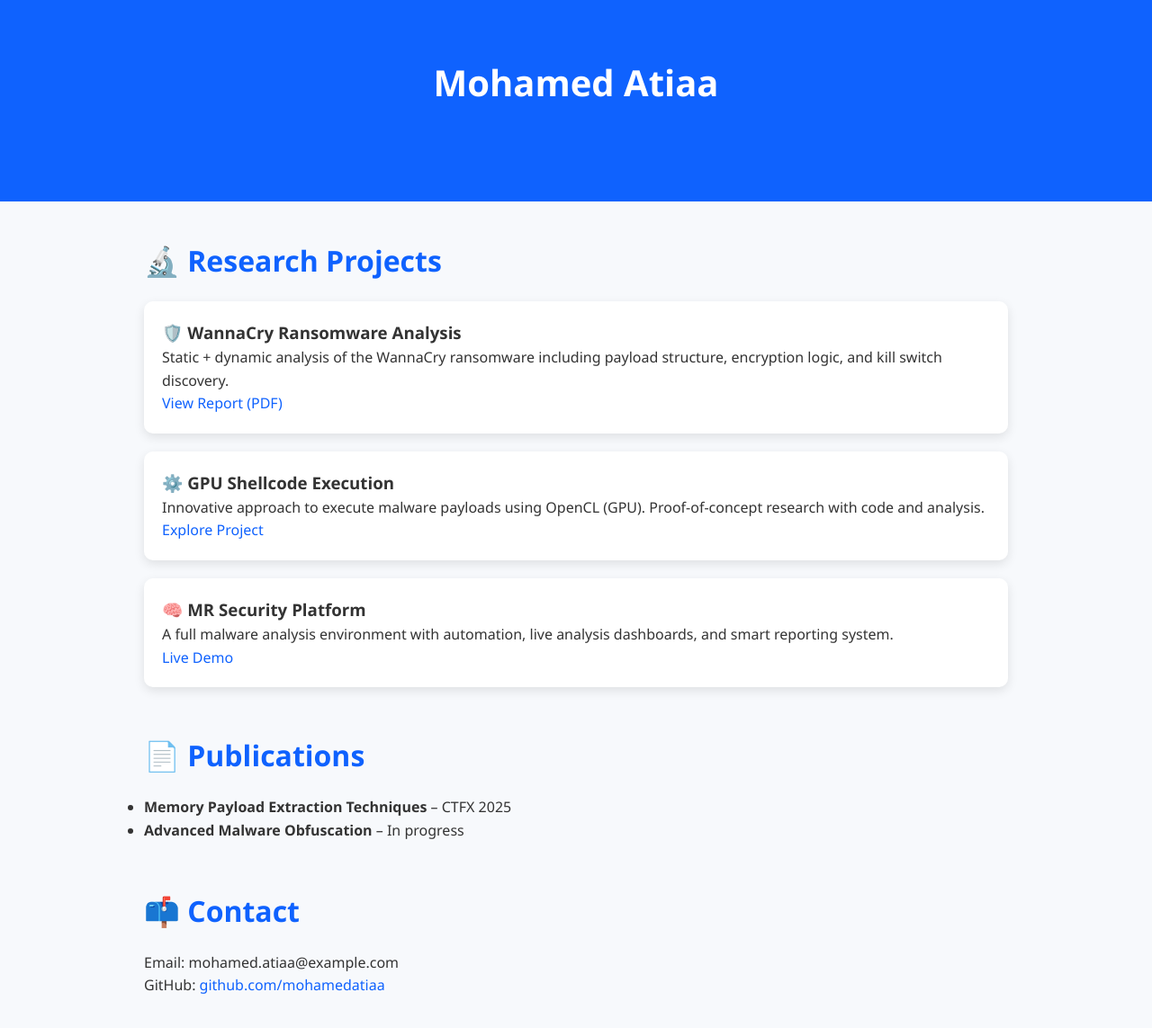
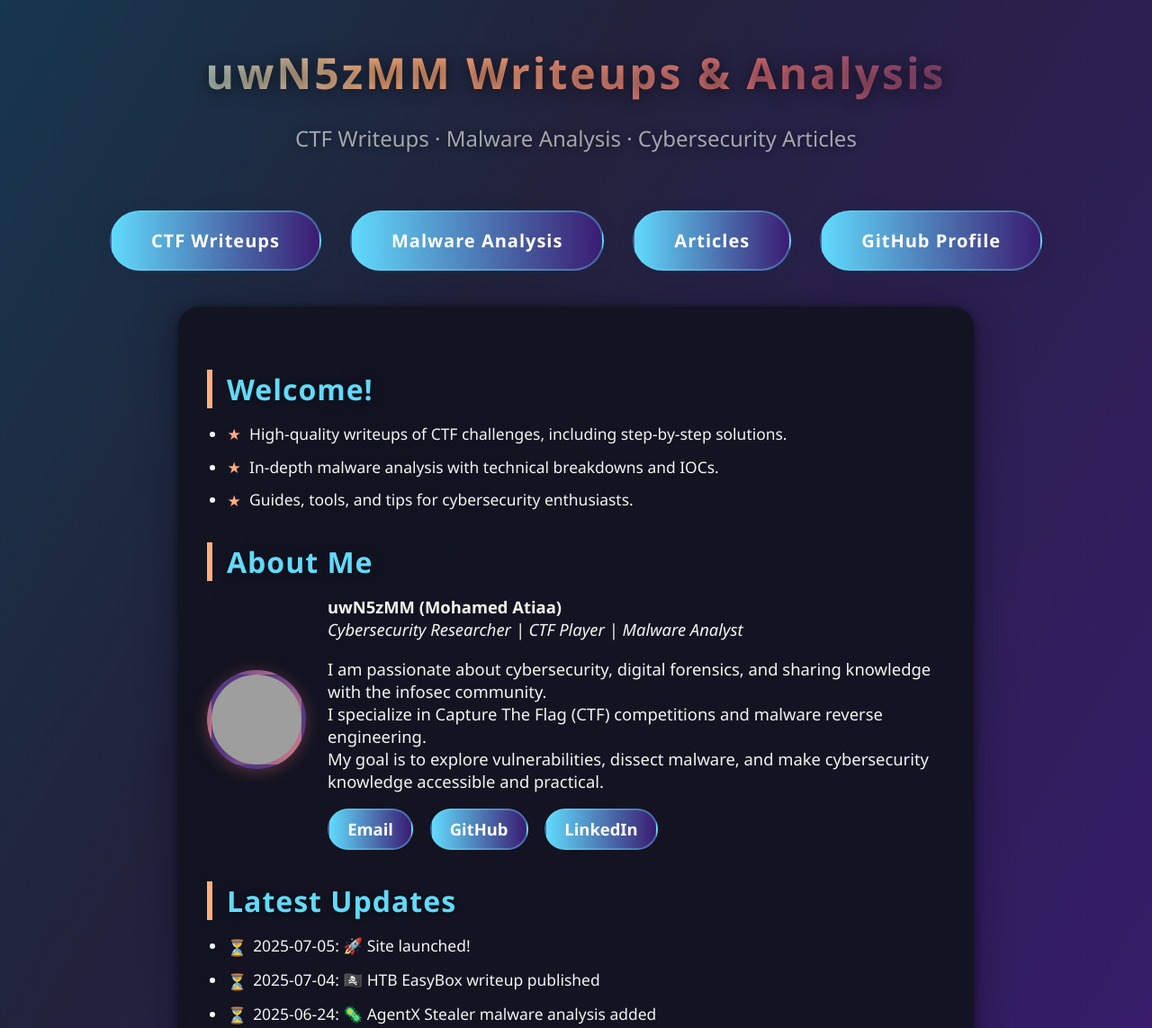
Before and after one commit to meto0x0/meto0x01, a plain HTML site: page index.html in a window 1280 px wide. Shown: the top 1143 px of the page at 90% size. Drawn offline with Linux system fonts and the light colour scheme; grey boxes are pictures that could not be loaded.

Commit message:
Update index.html

```diff
--- a/index.html
+++ b/index.html
@@ -1,193 +1,248 @@
 <!DOCTYPE html>
 <html lang="en">
 <head>
-  <meta charset="UTF-8" />
-  <meta name="viewport" content="width=device-width, initial-scale=1.0"/>
-  <title>Mohamed Atiaa | Research Portfolio</title>
+  <meta charset="UTF-8">
+  <title>uwN5zMM Writeups & Analysis</title>
+  <meta name="viewport" content="width=device-width, initial-scale=1">
   <style>
-    :root {
-      --primary-color: #0f62fe;
-      --bg-color: #f7f9fc;
-      --text-color: #333;
-      --card-bg: #fff;
+    /* Animated Gradient Background */
+    body {
+      margin: 0;
+      min-height: 100vh;
+      font-family: 'Segoe UI', Arial, sans-serif;
+      color: #f4f4f4;
+      background: linear-gradient(120deg, #1e2746, #2d213f, #0b4c5f, #22223b, #3a1c71, #d76d77, #ffaf7b);
+      background-size: 400% 400%;
+      animation: gradientBG 18s ease-in-out infinite;
     }
-
-    * {
+    @keyframes gradientBG {
+      0% {background-position: 0% 50%;}
+      50% {background-position: 100% 50%;}
+      100% {background-position: 0% 50%;}
+    }
+    header {
+      text-align: center;
+      padding: 3rem 1rem 2rem 1rem;
+      position: relative;
+      z-index: 2;
+    }
+    header h1 {
+      font-size: 3em;
       margin: 0;
-      padding: 0;
-      box-sizing: border-box;
+      font-weight: bold;
+      letter-spacing: 3px;
+      text-shadow: 0 2px 16px #0008;
+      background: linear-gradient(90deg, #61dafb, #ffaf7b, #d76d77, #3a1c71);
+      -webkit-background-clip: text;
+      -webkit-text-fill-color: transparent;
     }
-
-    body {
-      font-family: "Segoe UI", sans-serif;
-      background-color: var(--bg-color);
-      color: var(--text-color);
-      line-height: 1.6;
-      scroll-behavior: smooth;
+    header p {
+      margin: 1em 0 0 0;
+      color: #fff9;
+      font-size: 1.5em;
+      text-shadow: 0 1px 8px #0007;
     }
-
-    header {
-      background-color: var(--primary-color);
+    nav {
+      display: flex;
+      justify-content: center;
+      gap: 2rem;
+      margin: 2rem 0 1.5rem 0;
+      flex-wrap: wrap;
+    }
+    nav a {
+      text-decoration: none;
       color: #fff;
-      padding: 60px 20px;
-      text-align: center;
+      background: linear-gradient(90deg, #61dafb, #3a1c71);
+      padding: 0.9em 2.2em;
+      border-radius: 50px;
+      font-size: 1.25em;
+      box-shadow: 0 3px 16px #1e274655;
+      font-weight: bold;
+      letter-spacing: 1px;
+      transition: transform 0.13s, background 0.18s, color 0.18s;
+      border: 2px solid #61dafb66;
+      position: relative;
     }
-
-    header h1 {
-      font-size: 2.5rem;
+    nav a:hover, nav a:focus {
+      color: #3a1c71;
+      background: #fff;
+      transform: scale(1.09) translateY(-3px);
+      border-color: #3a1c71bb;
+      z-index: 2;
     }
-
-    #typed-text {
-      font-size: 1.3rem;
-      margin-top: 10px;
-      height: 30px;
+    main {
+      max-width: 820px;
+      margin: 2.5rem auto 2rem auto;
+      background: rgba(18,19,31,0.92);
+      border-radius: 1.5em;
+      padding: 2.7em 2em 2em 2em;
+      box-shadow: 0 8px 40px #0c091c88, 0 1.5px 8px #0008;
+      position: relative;
+      z-index: 1;
+      backdrop-filter: blur(2px);
     }
-
-    main {
-      max-width: 1000px;
-      margin: auto;
-      padding: 40px 20px;
-    }
-
     section {
-      margin-bottom: 50px;
-    }
-
-    h2 {
-      font-size: 2rem;
-      margin-bottom: 20px;
-      color: var(--primary-color);
-    }
-
-    .card {
-      background-color: var(--card-bg);
-      padding: 20px;
-      border-radius: 10px;
-      box-shadow: 0 4px 12px rgba(0, 0, 0, 0.1);
-      margin-bottom: 20px;
-      transition: transform 0.3s, box-shadow 0.3s;
-      animation: fadeInUp 1s ease forwards;
-    }
-
-    .card:hover {
-      transform: translateY(-5px);
-      box-shadow: 0 6px 16px rgba(0, 0, 0, 0.15);
-    }
-
-    a {
-      color: var(--primary-color);
-      text-decoration: none;
-    }
-
-    footer {
-      background: #222;
-      color: #fff;
-      text-align: center;
-      padding: 20px;
-    }
-
-    @keyframes fadeInUp {
-      from {
-        opacity: 0;
-        transform: translateY(20px);
-      }
-      to {
-        opacity: 1;
-        transform: translateY(0);
-      }
-    }
-
-    /* Responsive */
-    @media (max-width: 768px) {
-      header h1 {
-        font-size: 2rem;
+      margin-bottom: 2.2em;
     }
     h2 {
-        font-size: 1.5rem;
+      font-size: 2em;
+      margin-bottom: 0.5em;
+      color: #61dafb;
+      border-left: 6px solid #ffaf7b;
+      padding-left: 0.5em;
+      letter-spacing: 1px;
+      text-shadow: 0 1px 8px #0006;
     }
+    ul {
+      padding-left: 1.4em;
+    }
+    li {
+      margin-bottom: 0.7em;
+      font-size: 1.09em;
+    }
+    .wow-list li::before {
+      content: "★";
+      color: #ffaf7b;
+      margin-right: 0.55em;
+      font-size: 0.98em;
+      vertical-align: -0.04em;
+      filter: drop-shadow(0 1px 3px #3a1c7150);
+    }
+    .update-list li::before {
+      content: "⏳";
+      color: #61dafb;
+      margin-right: 0.4em;
+      font-size: 1em;
+      vertical-align: -0.1em;
+    }
+    .about-me {
+      display: flex;
+      align-items: center;
+      gap: 1.5em;
+      flex-wrap: wrap;
+    }
+    .avatar {
+      width: 100px;
+      height: 100px;
+      border-radius: 50%;
+      background: linear-gradient(120deg, #3a1c71 40%, #d76d77 100%);
+      border: 5px solid #fff2;
+      box-shadow: 0 3px 18px #d76d7755;
+      object-fit: cover;
+      margin-bottom: 0.5em;
+    }
+    .about-text {
+      flex: 1;
+      font-size: 1.15em;
+    }
+    .about-links {
+      margin-top: 1em;
+      display: flex;
+      gap: 1em;
+      flex-wrap: wrap;
+      align-items: center;
+    }
+    .about-links a {
+      display: inline-block;
+      background: linear-gradient(90deg, #61dafb, #3a1c71);
+      color: #fff;
+      text-decoration: none;
+      padding: 0.45em 1.1em;
+      border-radius: 30px;
+      font-weight: bold;
+      transition: background 0.18s, color 0.18s;
+      border: 2px solid #61dafb66;
+      font-size: 1em;
+    }
+    .about-links a:hover, .about-links a:focus {
+      color: #3a1c71;
+      background: #fff;
+      border-color: #3a1c71bb;
+    }
+    code {
+      background: #222c;
+      color: #ffaf7b;
+      padding: 0.2em 0.5em;
+      border-radius: 4px;
+      font-size: 1em;
+    }
+    footer {
+      text-align: center;
+      color: #ddd8;
+      margin: 3em 0 1em 0;
+      font-size: 1.1em;
+      text-shadow: 0 1px 4px #0006;
+      letter-spacing: 1px;
+    }
+    @media (max-width: 650px) {
+      main { padding: 1.2em 0.3em; }
+      .about-me { flex-direction: column; align-items: flex-start; }
+      nav { flex-direction: column; gap: 1.2rem; }
+      header { padding: 2rem 0.5rem 1.2rem 0.5rem; }
+      h1 { font-size: 2.1em; }
+      h2 { font-size: 1.3em; }
     }
   </style>
 </head>
 <body>
-
   <header>
-    <h1>Mohamed Atiaa</h1>
-    <div id="typed-text"></div>
+    <h1>uwN5zMM Writeups & Analysis</h1>
+    <p>CTF Writeups · Malware Analysis · Cybersecurity Articles</p>
   </header>
-
+  <nav>
+    <a href="writeups/">CTF Writeups</a>
+    <a href="malware-analysis/">Malware Analysis</a>
+    <a href="articles/">Articles</a>
+    <a href="https://github.com/uwN5zMM" target="_blank">GitHub Profile</a>
+  </nav>
   <main>
     <section>
-      <h2>🔬 Research Projects</h2>
-
-      <div class="card">
-        <h3>🛡️ WannaCry Ransomware Analysis</h3>
-        <p>Static + dynamic analysis of the WannaCry ransomware including payload structure, encryption logic, and kill switch discovery.</p>
-        <a href="#">View Report (PDF)</a>
+      <h2>Welcome!</h2>
+      <ul class="wow-list">
+        <li>High-quality writeups of CTF challenges, including step-by-step solutions.</li>
+        <li>In-depth malware analysis with technical breakdowns and IOCs.</li>
+        <li>Guides, tools, and tips for cybersecurity enthusiasts.</li>
+      </ul>
+    </section>
+    <section>
+      <h2>About Me</h2>
+      <div class="about-me">
+        <img src="https://avatars.githubusercontent.com/u/1003503246?v=4" alt="uwN5zMM avatar" class="avatar">
+        <div class="about-text">
+          <strong>uwN5zMM (Mohamed Atiaa)</strong><br>
+          <em>Cybersecurity Researcher | CTF Player | Malware Analyst</em>
+          <p>
+            I am passionate about cybersecurity, digital forensics, and sharing knowledge with the infosec community.<br>
+            I specialize in Capture The Flag (CTF) competitions and malware reverse engineering.<br>
+            My goal is to explore vulnerabilities, dissect malware, and make cybersecurity knowledge accessible and practical.
+          </p>
+          <div class="about-links">
+            <a href="mailto:uwN5zMM@protonmail.com" target="_blank">Email</a>
+            <a href="https://github.com/uwN5zMM" target="_blank">GitHub</a>
+            <a href="https://www.linkedin.com/in/mohamed-atiaa-185202299/" target="_blank">LinkedIn</a>
           </div>
-
-      <div class="card">
-        <h3>⚙️ GPU Shellcode Execution</h3>
-        <p>Innovative approach to execute malware payloads using OpenCL (GPU). Proof-of-concept research with code and analysis.</p>
-        <a href="#">Explore Project</a>
         </div>
-
-      <div class="card">
-        <h3>🧠 MR Security Platform</h3>
-        <p>A full malware analysis environment with automation, live analysis dashboards, and smart reporting system.</p>
-        <a href="#">Live Demo</a>
       </div>
     </section>
-
     <section>
-      <h2>📄 Publications</h2>
-      <ul>
-        <li><strong>Memory Payload Extraction Techniques</strong> – CTFX 2025</li>
-        <li><strong>Advanced Malware Obfuscation</strong> – In progress</li>
+      <h2>Latest Updates</h2>
+      <ul class="update-list">
+        <li>2025-07-05: 🚀 Site launched!</li>
+        <li>2025-07-04: 🏴‍☠️ HTB EasyBox writeup published</li>
+        <li>2025-06-24: 🦠 AgentX Stealer malware analysis added</li>
       </ul>
     </section>
-
     <section>
-      <h2>📫 Contact</h2>
-      <p>Email: mohamed.atiaa@example.com</p>
-      <p>GitHub: <a href="https://github.com/mohamedatiaa" target="_blank">github.com/mohamedatiaa</a></p>
+      <h2>Start Exploring</h2>
+      <ul>
+        <li><a href="writeups/">Browse all CTF writeups &rarr;</a></li>
+        <li><a href="malware-analysis/">See malware analysis reports &rarr;</a></li>
+        <li><a href="articles/">Read cybersecurity articles &rarr;</a></li>
+      </ul>
     </section>
   </main>
-
   <footer>
-    <p>© 2025 Mohamed Atiaa | All rights reserved</p>
+    &copy; 2025 uwN5zMM &mdash; Powered by <a href="https://pages.github.com/" style="color:#61dafb;" target="_blank">GitHub Pages</a>
   </footer>
-
-  <script>
-    // Typing animation
-    const words = ["Cybersecurity Researcher", "Malware Analyst", "Reverse Engineer", "CTF Player"];
-    let i = 0, j = 0, currentWord = '', isDeleting = false;
-
-    const typeEffect = () => {
-      const typed = document.getElementById("typed-text");
-
-      if (i < words.length) {
-        if (!isDeleting && j <= words[i].length) {
-          currentWord = words[i].substring(0, j++);
-        } else if (isDeleting && j >= 0) {
-          currentWord = words[i].substring(0, j--);
-        }
-
-        typed.textContent = currentWord;
-
-        if (!isDeleting && j === words[i].length) {
-          isDeleting = true;
-          setTimeout(typeEffect, 1000);
-        } else if (isDeleting && j === 0) {
-          isDeleting = false;
-          i = (i + 1) % words.length;
-          setTimeout(typeEffect, 500);
-        } else {
-          setTimeout(typeEffect, isDeleting ? 50 : 100);
-        }
-      }
-    };
-
-    window.onload = typeEffect;
-  </script>
 </body>
 </html>
```
Lines whose indentation alone changed are shown as unchanged.
